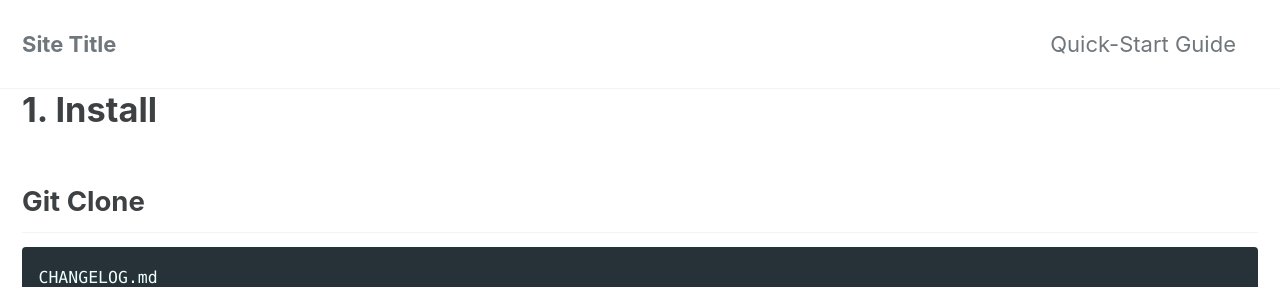
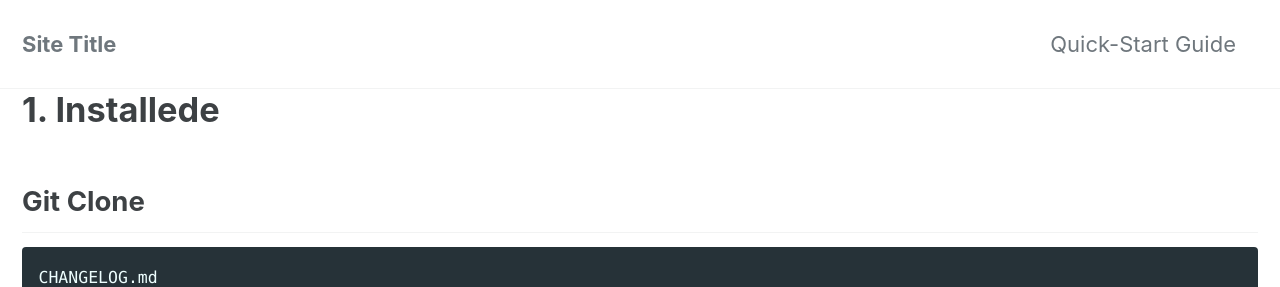
Before and after one commit to hamaeyes/hamaeyes.github.io, a Jekyll site: the page built from _posts/2025-01-06-sample.md, in a window 1280 px wide. Shown: the top 287 px of the page. Built offline with Jekyll 4.4.1, drawn with Linux system fonts in a browser that asks for light colours; cached includes are drawn as plain includes.

Commit message:
Update 2025-01-06-sample.md

````diff
--- a/_posts/2025-01-06-sample.md
+++ b/_posts/2025-01-06-sample.md
@@ -5,7 +5,7 @@ classes:
   - dark-theme
 ---
 
-# 1. Install
+# 1. Installede
 
 ## Git Clone
 ```
````
